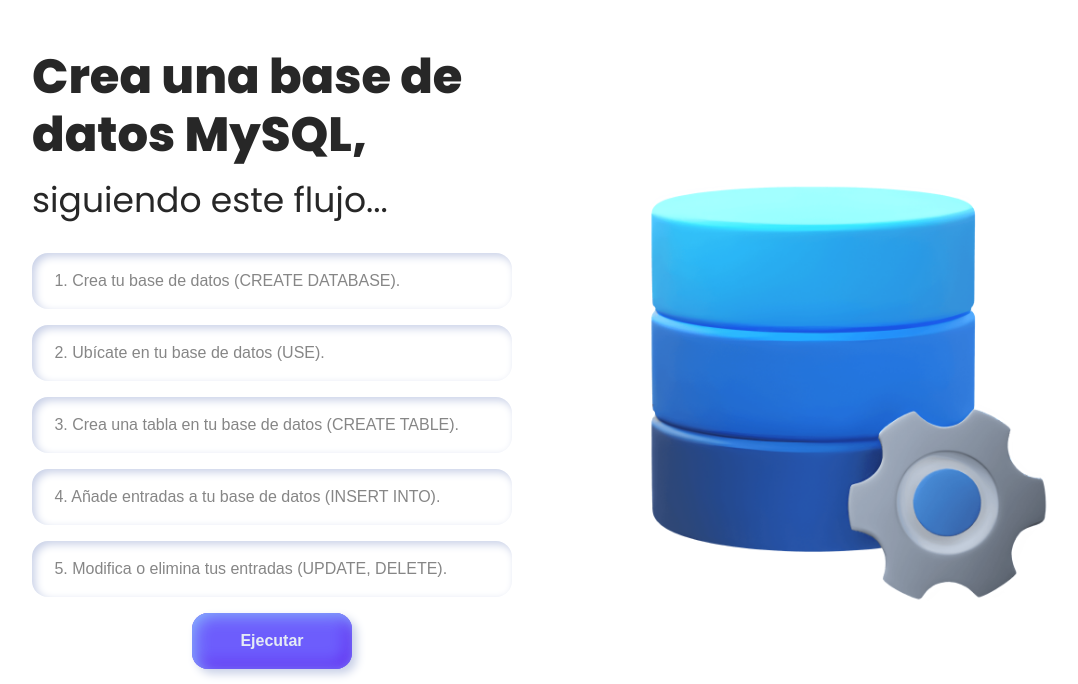
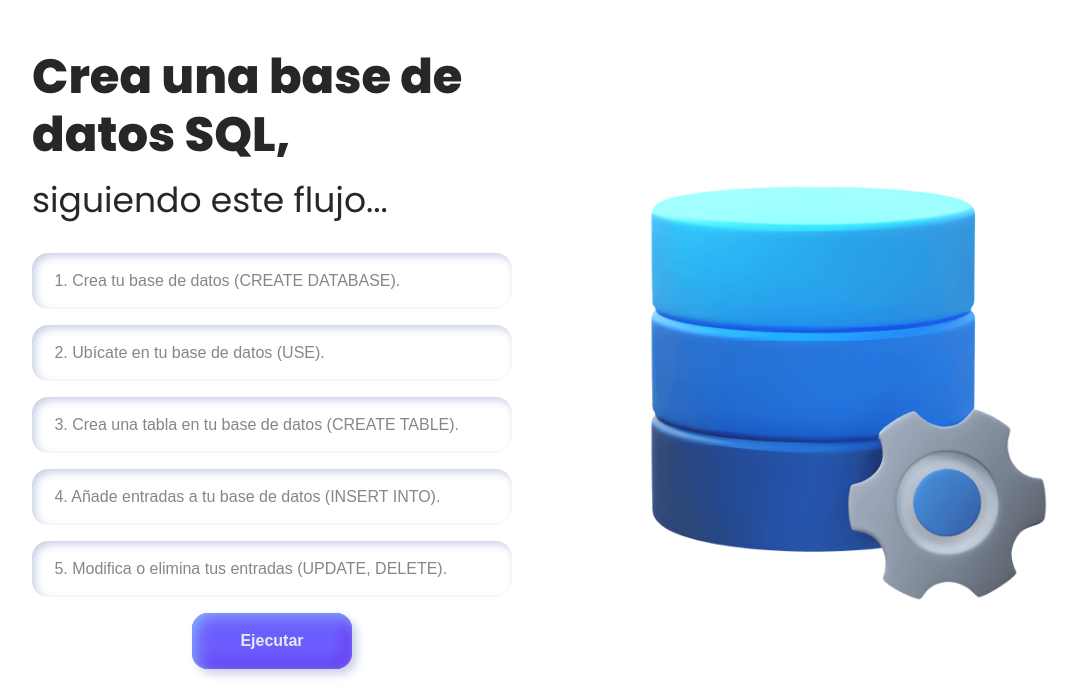
Before and after one commit to IHyperLight/Analizador-lexico-sintactico-y-semantico, a Flask app: page / in a window 1280 px wide. Shown: the part 76-760 px from the top of the page, without its empty margins (80-1158 px from the left). Run offline with Flask 3, Linux system fonts and the light colour scheme; some libraries are stand-ins or nearby versions.

Commit message:
Small fix

```diff
--- a/templates/front.html
+++ b/templates/front.html
@@ -1,7 +1,7 @@
 <html>
     <head>
         <meta charset="utf-8" />
-        <title>Crea una base de datos MySQL</title>
+        <title>Crea una base de datos SQL</title>
         <link
             rel="shortcut icon"
             href="{{url_for('static',filename='images/logo.png')}}"
@@ -100,7 +100,7 @@
                 <div class="hero">
                     <div class="hero-text">
                         <h1 class="hero-text__main">
-                            Crea una base de datos MySQL,
+                            Crea una base de datos SQL,
                         </h1>
                         <p class="hero-text__subs">siguiendo este flujo...</p>
                         <div class="hero-btn-1">
```
